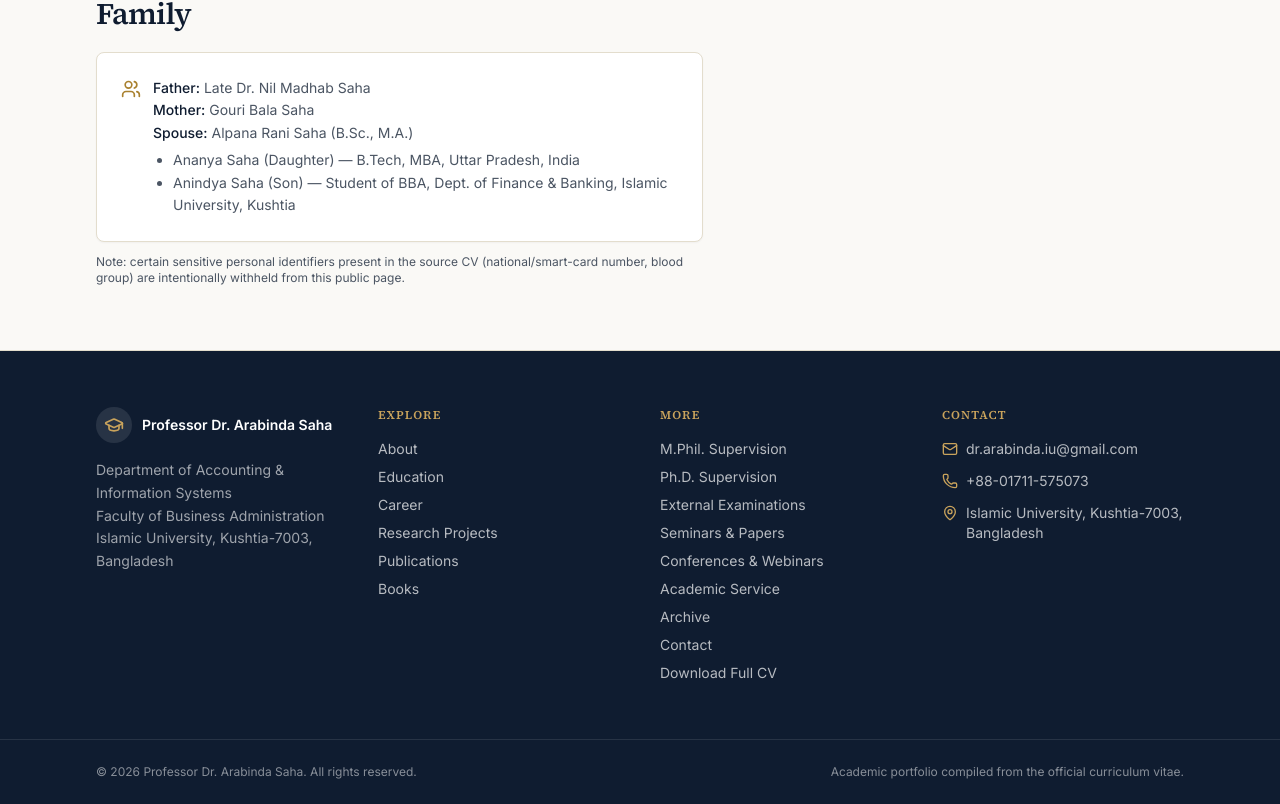
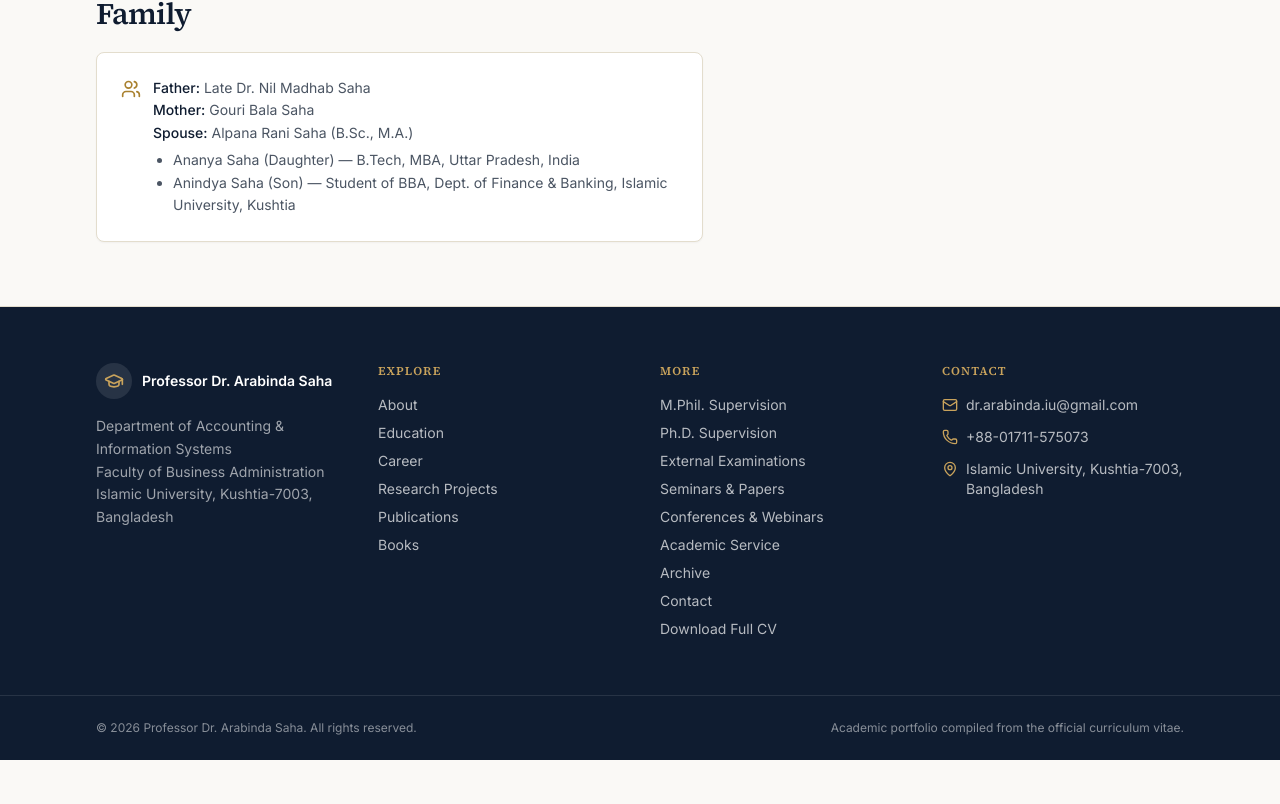
Before and after one commit to sakibkst/arabinda_saha_portfolio, a Next.js app: page /about in a window 1280 px wide. Shown: the part 1780-2584 px from the top of the page. After the commit the page ends 2540 px from the top, so only its background shows below. Built offline with nearby package versions, Linux system fonts and the light colour scheme.

Commit message:
Remove note about withheld personal identifiers from AboutPage

```diff
--- a/src/app/about/page.tsx
+++ b/src/app/about/page.tsx
@@ -110,10 +110,7 @@ export default function AboutPage() {
                 </div>
               </div>
             </Card>
-            <p className="mt-3 text-xs text-foreground-muted">
-              Note: certain sensitive personal identifiers present in the source CV (national/smart-card
-              number, blood group) are intentionally withheld from this public page.
-            </p>
+
           </section>
         </div>
 
```
